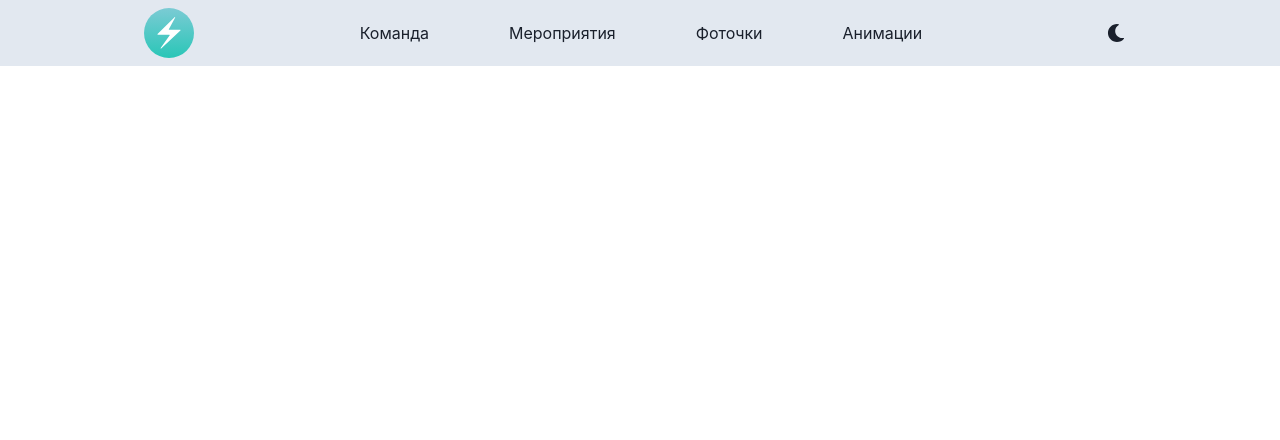
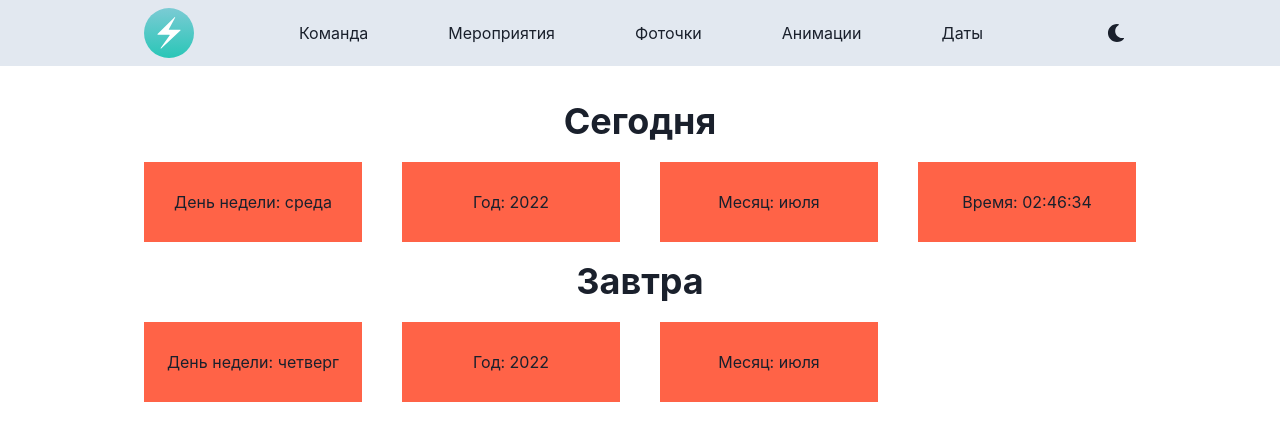
Before and after one commit to rasul-surname/skill-boosting-app, a React (Create React App) app: page /dates in a window 1280 px wide. Shown: the top 440 px of the page. Built offline with nearby package versions, Linux system fonts and the light colour scheme.

Commit message:
попробовал базовые функции date-fns

```diff
--- a/package.json
+++ b/package.json
@@ -12,6 +12,7 @@
     "@testing-library/user-event": "^14.2.1",
     "axios": "^0.27.2",
     "concurrently": "^7.2.2",
+    "date-fns": "^2.28.0",
     "formik": "^2.2.9",
     "framer-motion": "^6.4.2",
     "json-server": "^0.17.0",
--- a/src/App.js
+++ b/src/App.js
@@ -9,6 +9,7 @@ import Events from "./components/Events/Events";
 import About from "./components/About/About";
 import Album from "./components/Album/Album";
 import Animation from "./components/Animation/Animation";
+import Dates from "./components/Dates/Dates";
 
 // Create a client
 const queryClient = new QueryClient({
@@ -32,6 +33,7 @@ function App() {
                         <Route path="/events" element={<Events/>}/>
                         <Route path="/album" element={<Album/>}/>
                         <Route path="/animation" element={<Animation/>}/>
+                        <Route path="/dates" element={<Dates />}/>
                     </Routes>
                 </Container>
             </ChakraProvider>
--- /dev/null
+++ b/src/components/Dates/Dates.jsx
@@ -0,0 +1,63 @@
+import React from 'react';
+import {SimpleGrid, Box, Center, Heading} from "@chakra-ui/react";
+import {format, add} from 'date-fns';
+import ru from 'date-fns/locale/ru';
+
+const today = format(new Date(), "eeee", {locale: ru});
+const year = format(new Date(), "yyyy", {locale: ru});
+const month = format(new Date(), "MMMM", {locale: ru});
+const time = format(new Date(), "hh:mm:ss", {locale: ru});
+
+const todayTomorrow = format(add(new Date(), {days: 1}), "eeee", {locale: ru});
+const yearTomorrow = format(add(new Date(), {days: 1}), "yyyy", {locale: ru});
+const monthTomorrow = format(add(new Date(), {days: 1}), "MMMM", {locale: ru});
+
+// Агрументы для передачи в add функцию
+// days
+// weeks
+// months
+// years
+// hours
+// minutes
+// seconds
+
+const Dates = () => {
+
+    return (
+        <Box>
+            <Center h='80px'>
+                <Heading>Сегодня</Heading>
+            </Center>
+            <SimpleGrid columns={[2, null, 4]} spacing='40px'>
+                <Center h='80px' bg='tomato'>
+                    День недели: {today}
+                </Center>
+                <Center h='80px' bg='tomato'>
+                    Год: {year}
+                </Center>
+                <Center h='80px' bg='tomato'>
+                    Месяц: {month}
+                </Center>
+                <Center h='80px' bg='tomato'>
+                    Время: {time}
+                </Center>
+            </SimpleGrid>
+            <Center h='80px'>
+                <Heading>Завтра</Heading>
+            </Center>
+            <SimpleGrid columns={[2, null, 4]} spacing='40px'>
+                <Center h='80px' bg='tomato'>
+                    День недели: {todayTomorrow}
+                </Center>
+                <Center h='80px' bg='tomato'>
+                    Год: {yearTomorrow}
+                </Center>
+                <Center h='80px' bg='tomato'>
+                    Месяц: {monthTomorrow}
+                </Center>
+            </SimpleGrid>
+        </Box>
+    )
+}
+
+export default Dates;
--- a/src/components/Header/Header.js
+++ b/src/components/Header/Header.js
@@ -64,6 +64,13 @@ const Header = () => {
                                             </Box>
                                         </NavLink>
                                     </MenuItem>
+                                    <MenuItem>
+                                        <NavLink to="/dates">
+                                            <Box as="li" _hover={{background: '#01c0b1', color: 'white'}} p="2">
+                                                <span>Даты</span>
+                                            </Box>
+                                        </NavLink>
+                                    </MenuItem>
                                 </MenuList>
                             </Menu>
                         </Box>
@@ -89,6 +96,11 @@ const Header = () => {
                                         <span>Анимации</span>
                                     </Box>
                                 </NavLink>
+                                <NavLink to="/dates">
+                                    <Box as="li" _hover={{background: '#01c0b1', color: 'white'}} p="2">
+                                        <span>Даты</span>
+                                    </Box>
+                                </NavLink>
                             </HStack>
                         </Box>
                     </Box>
```
Also changed, not shown: 1 other file (tests, documents, lock files or other folders).
